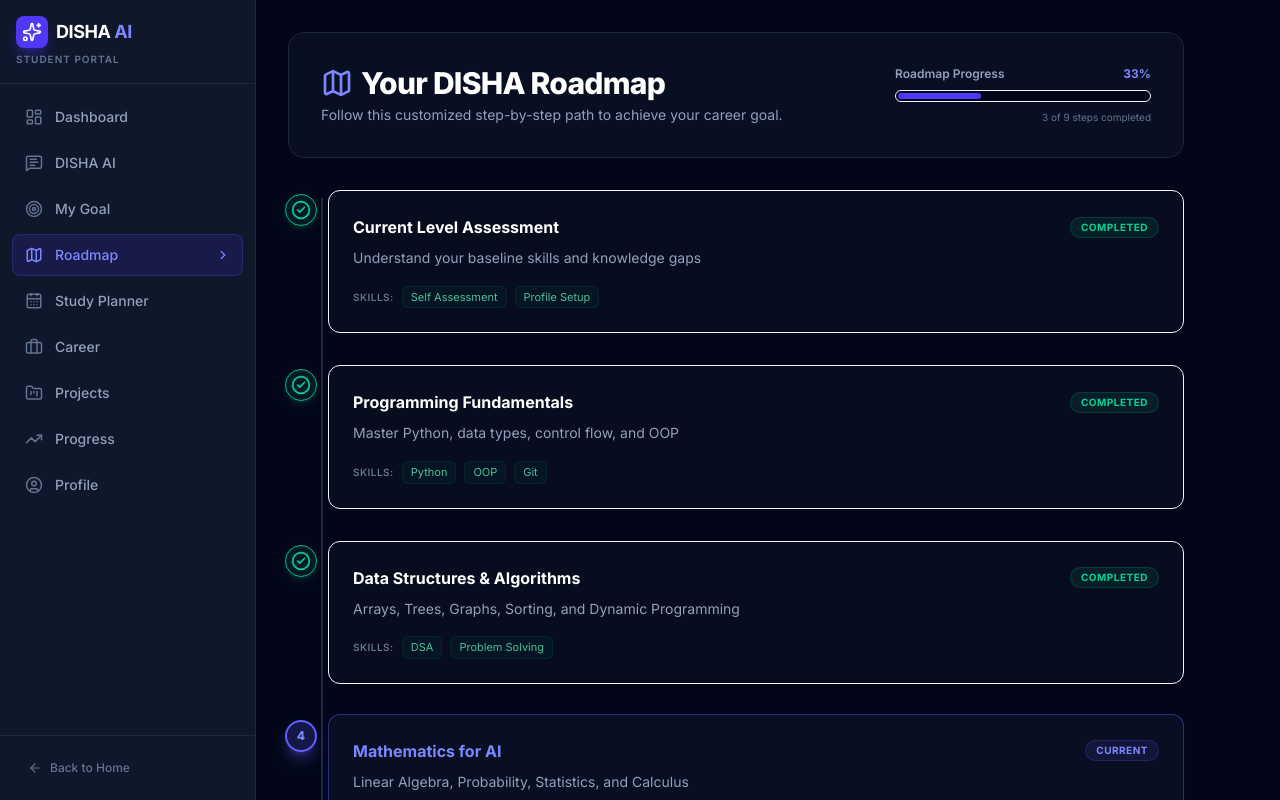
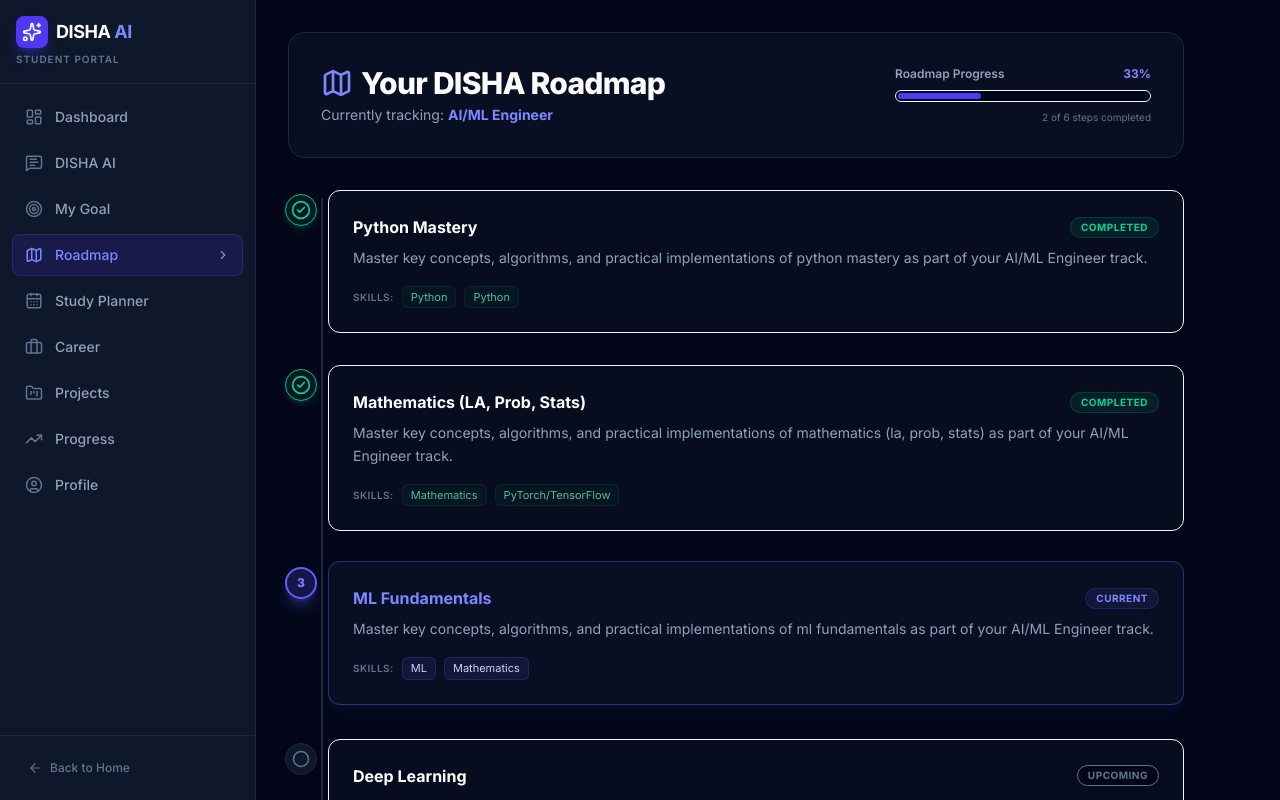
Before and after one commit to Tejas-India-Hackathon-2026/Team-Exo-hunter, a React (Vite) app: page /student/roadmap in a window 1280 px wide. Shown: the top 800 px of the page. Built offline with nearby package versions, Linux system fonts and the light colour scheme.

Commit message:
feat(profile): sync authenticated user profile details and dynamically generate roadmap milestones

```diff
--- a/src/pages/LandingPage.tsx
+++ b/src/pages/LandingPage.tsx
@@ -542,6 +542,28 @@ export const LandingPage = () => {
         onSuccess={(userData) => {
           setCurrentUser(userData);
           setAuthToast(`🎉 Welcome to DISHA AI, ${userData.name}! Signed in as ${userData.role}.`);
+
+          if (userData.role === 'student') {
+            try {
+              const saved = window.localStorage.getItem('disha-student-profile');
+              const profile = saved ? JSON.parse(saved) : {
+                name: 'Arjun Sharma',
+                course: 'B.Tech',
+                branch: 'Computer Science & Engineering',
+                semester: '5th Semester',
+                skills: ['Python', 'JavaScript', 'HTML/CSS', 'React', 'SQL'],
+                interests: ['Artificial Intelligence', 'Web Development', 'Data Science'],
+                careerGoal: 'AI/ML Engineer',
+                studyHours: 4,
+                experienceLevel: 'intermediate',
+              };
+              profile.name = userData.name;
+              window.localStorage.setItem('disha-student-profile', JSON.stringify(profile));
+            } catch (e) {
+              console.error('Error syncing profile name:', e);
+            }
+          }
+
           setTimeout(() => {
             setAuthToast(null);
             if (userData.role === 'student') {
--- a/src/student/pages/Roadmap.tsx
+++ b/src/student/pages/Roadmap.tsx
@@ -1,9 +1,30 @@
 import { Map, CheckCircle2, Circle } from 'lucide-react';
-import { ROADMAP_STEPS } from '../data/studentData';
+import { useLocalStorage } from '../hooks/useLocalStorage';
+import { DEFAULT_PROFILE, CAREER_OPTIONS } from '../data/studentData';
 
 export const Roadmap = () => {
-  const completedSteps = ROADMAP_STEPS.filter(step => step.status === 'completed').length;
-  const progressPercent = Math.round((completedSteps / ROADMAP_STEPS.length) * 100);
+  const [profile] = useLocalStorage('disha-student-profile', DEFAULT_PROFILE);
+
+  // Find the selected career path options
+  const activeCareer = CAREER_OPTIONS.find(c => c.title === profile.careerGoal) || CAREER_OPTIONS[0];
+
+  // Dynamically map active career's learningPath into structured steps
+  const steps = activeCareer.learningPath.map((pathName, index) => {
+    // First 2 steps are marked completed, 3rd is active/current, remaining are upcoming (for nice interactive simulator feel)
+    const status: 'completed' | 'current' | 'upcoming' =
+      index < 2 ? 'completed' : index === 2 ? 'current' : 'upcoming';
+
+    return {
+      id: index + 1,
+      title: pathName,
+      description: `Master key concepts, algorithms, and practical implementations of ${pathName.toLowerCase()} as part of your ${activeCareer.title} track.`,
+      status,
+      skills: [pathName.split(' ')[0] || 'Core', activeCareer.requiredSkills[index] || 'Engineering'],
+    };
+  });
+
+  const completedSteps = steps.filter(step => step.status === 'completed').length;
+  const progressPercent = Math.round((completedSteps / steps.length) * 100);
 
   return (
     <div className="space-y-8 animate-in fade-in duration-300 max-w-4xl">
@@ -15,7 +36,7 @@ export const Roadmap = () => {
             Your DISHA Roadmap
           </h1>
           <p className="text-slate-400 text-sm mt-1">
-            Follow this customized step-by-step path to achieve your career goal.
+            Currently tracking: <span className="text-indigo-400 font-bold">{activeCareer.title}</span>
           </p>
         </div>
 
@@ -32,14 +53,14 @@ export const Roadmap = () => {
             />
           </div>
           <p className="text-[10px] text-slate-500 text-right">
-            {completedSteps} of {ROADMAP_STEPS.length} steps completed
+            {completedSteps} of {steps.length} steps completed
           </p>
         </div>
       </div>
 
       {/* Roadmap Timeline */}
       <div className="relative pl-6 md:pl-10 space-y-8 before:absolute before:left-[19px] md:before:left-[33px] before:top-2 before:bottom-2 before:w-[2px] before:bg-slate-800">
-        {ROADMAP_STEPS.map((step) => {
+        {steps.map((step) => {
           const isCompleted = step.status === 'completed';
           const isCurrent = step.status === 'current';
 
```
